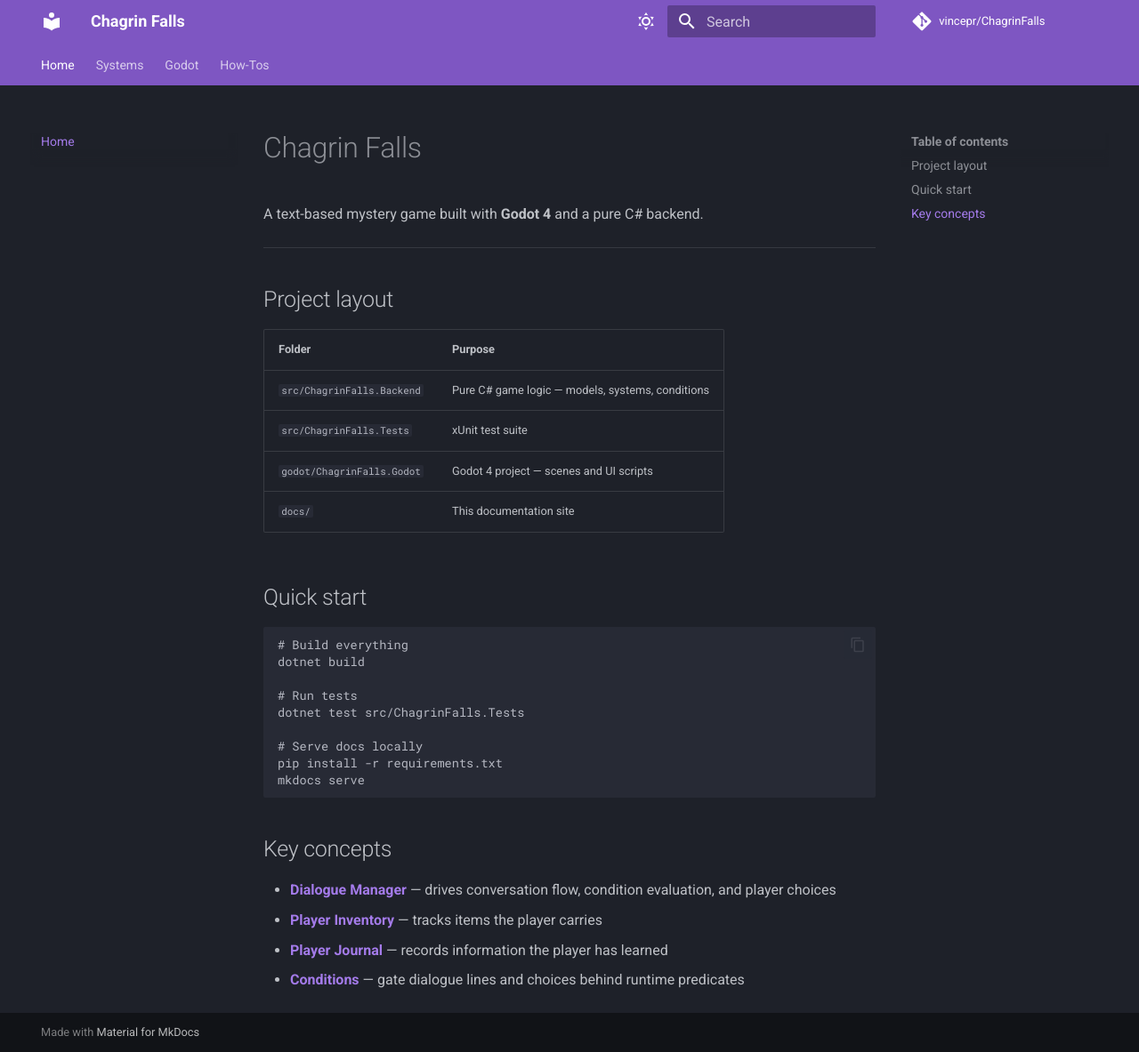
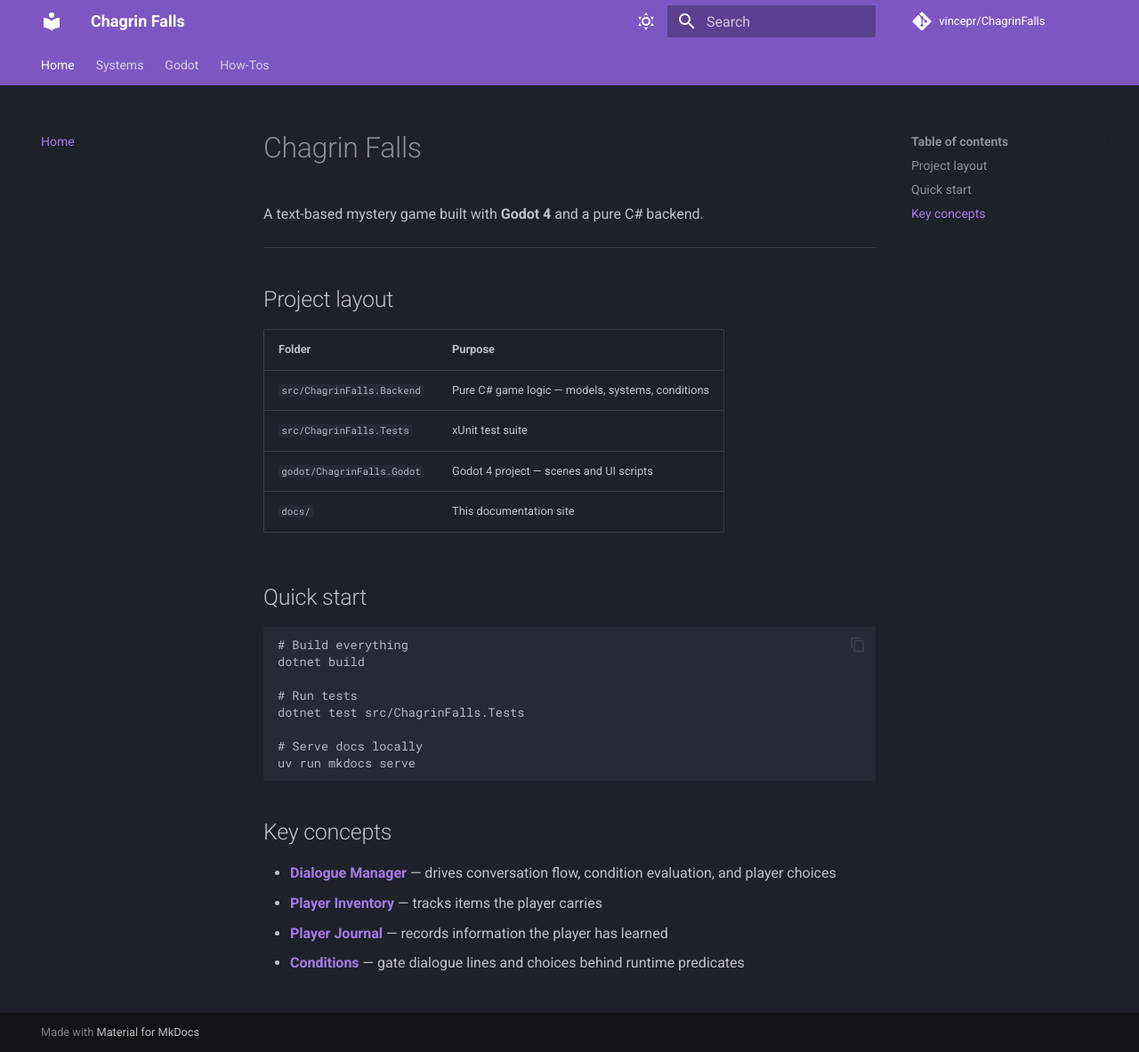
Before and after one commit to Tinqiu/ChagrinFalls, an MkDocs documentation site: the page built from docs/index.md, in a window 1280 px wide and 1183 px high. Shown: the whole window at 89% size. Built offline with MkDocs 1.6.1 and Material for MkDocs 9.7.7, drawn with Linux system fonts in a browser that asks for light colours; comment, search, counter and statistics services are not loaded.

Commit message:
Fix quick-start docs: replace pip install with uv run mkdocs serve
Co-authored-by: Tinqiu <35305066+Tinqiu@users.noreply.github.com>

````diff
--- a/docs/index.md
+++ b/docs/index.md
@@ -23,8 +23,7 @@ dotnet build
 dotnet test src/ChagrinFalls.Tests
 
 # Serve docs locally
-pip install -r requirements.txt
-mkdocs serve
+uv run mkdocs serve
 ```
 
 ## Key concepts
````
